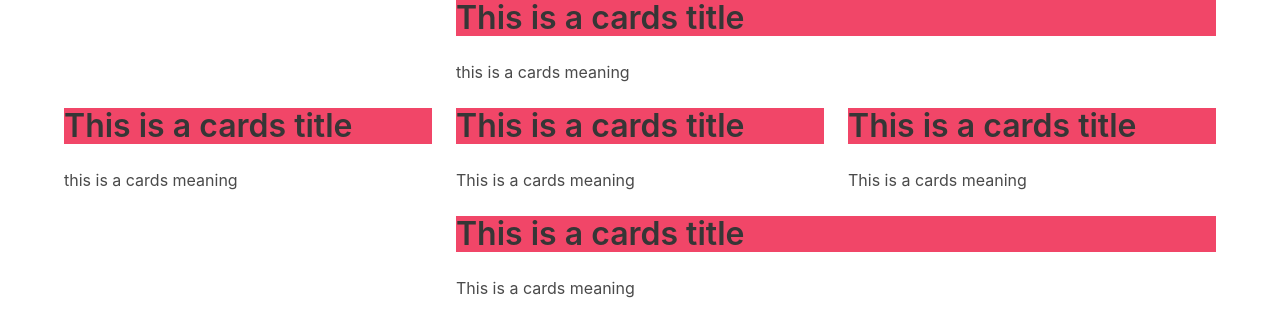
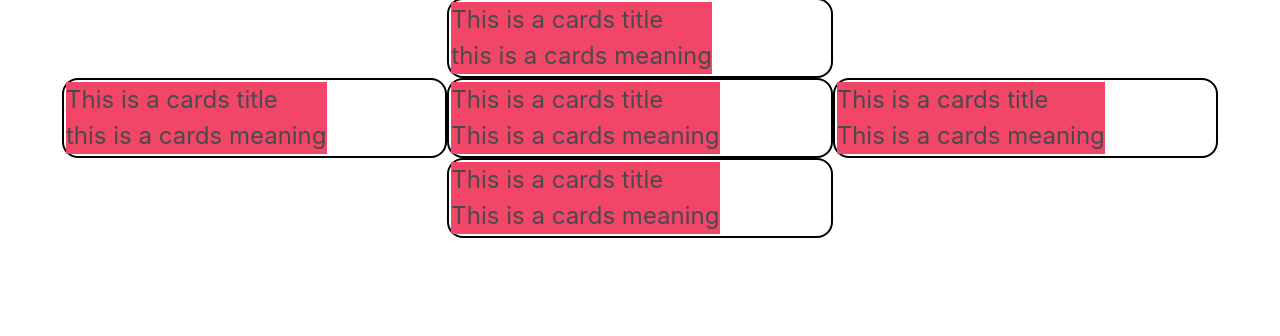
Before and after one commit to sebastian-espeset/tarot-generator, a React (Create React App) app in the folder tarot-generator/: page / in a window 1280 px wide. Shown: the top 336 px of the page. Built offline with nearby package versions, Linux system fonts and the light colour scheme; no server answers.

Commit message:
cards are laid out correctly, slight border, toggling works

```diff
--- a/tarot-generator/src/Cards.js
+++ b/tarot-generator/src/Cards.js
@@ -1,5 +1,6 @@
 import React, { useState, useEffect } from "react";
 import axios from "axios";
+import './card.css';
 
 const tarotUrl = "https://rws-cards-api.herokuapp.com/api/v1/cards";
 const cardCount = 5;
@@ -33,88 +34,95 @@ const Cards = () => {
       ...cardReveal,
       [e.target.getAttribute("name")]: !cardReveal[targetedCard],
     });
-    console.log(targetedCard)
   };
 
   return (
-    <div className="container">
-      <div className="columns">
-        <div className="column is-offset-one-third">
+
+    <div className="container is-cards-container">
+      <div className="tile is-ancestor">
+      <div className="tile is-4"></div>{/*This is a blank tile for adding space */}
+
+        <div className="tile is-4 is-bordered">
           <div
             onClick={handleCardReveal}
             name="card_one"
             className={
-              cardReveal.card_one ? "title" : "title has-background-danger"
+              cardReveal.card_one ? "content is-large" : "content has-background-danger is-large"
             }
           >
             {cardData[0] ? cardData[0].name : "This is a cards title"}
-          </div>
           <div className="content">
             {cardData[0] ? cardData[0].meaning_up : "this is a cards meaning"}
           </div>
+          </div>
         </div>
       </div>
-      <div className="columns">
-        <div className="column">
+      <div className="tile is-4"></div>
+      <div className="tile is-ancestor">
+        <div className="tile is-4 is-bordered" onClick={handleCardReveal}>
           <div
-            onClick={handleCardReveal}
+
             className={
-              cardReveal.card_two ? "title" : "title has-background-danger"
+              cardReveal.card_two ? "content is-large" : "content has-background-danger is-large"
             }
             name="card_two"
           >
             {cardData[1] ? cardData[1].name : "This is a cards title"}
-          </div>
           <div className="content">
             {cardData[1] ? cardData[1].meaning_up : "this is a cards meaning"}
           </div>
+          </div>
         </div>
-        <div className="column">
+        <div className="tile is-4 is-bordered" onClick={handleCardReveal}>
           <div
-            onClick={handleCardReveal}
+
             className={
-              cardReveal.card_three ? "title" : "title has-background-danger"
+              cardReveal.card_three
+                ? "content is-large"
+                : "content has-background-danger is-large"
             }
             name="card_three"
           >
             {cardData[2] ? cardData[2].name : "This is a cards title"}
-          </div>
           <div className="content">
             {cardData[2] ? cardData[2].meaning_up : "This is a cards meaning"}
           </div>
+          </div>
         </div>
-        <div className="column">
+        <div className="tile is-4 is-bordered"  onClick={handleCardReveal}>
           <div
-            onClick={handleCardReveal}
+
             className={
-              cardReveal.card_four ? "title" : "title has-background-danger"
+              cardReveal.card_four ? "content is-large" : "content has-background-danger is-large"
             }
             name="card_four"
           >
             {cardData[3] ? cardData[3].name : "This is a cards title"}
-          </div>
           <div className="content">
             {cardData[3] ? cardData[3].meaning_up : "This is a cards meaning"}
           </div>
+          </div>
         </div>
       </div>
-      <div className="columns">
-        <div className="column is-offset-one-third">
+       <div className="tile is-ancestor">
+      <div className="tile is-4"></div>
+        <div className="tile is-4 is-bordered" onClick={handleCardReveal}>
           <div
-            onClick={handleCardReveal}
+
             className={
-              cardReveal.card_five ? "title" : "title has-background-danger"
+              cardReveal.card_five ? "content is-large" : "content has-background-danger is-large"
             }
             name="card_five"
           >
             {cardData[4] ? cardData[4].name : "This is a cards title"}
-          </div>
-          <div className="content">
-            {cardData[4] ? cardData[4].meaning_up : "This is a cards meaning"}
+            <div className="content">
+              {cardData[4] ? cardData[4].meaning_up : "This is a cards meaning"}
+            </div>
           </div>
         </div>
       </div>
-    </div>
+      <div className = "tile is-4"></div>
+      </div>
   );
 };
 export default Cards;
--- /dev/null
+++ b/tarot-generator/src/card.css
@@ -0,0 +1,9 @@
+.is-bordered{
+   border:black solid 2px;
+   padding:2px;
+   border-radius: 1rem;
+}
+.is-cards-container{
+   padding: 10px;
+
+}
```
Also changed, not shown: tarot-generator/src/Card-details.css (deleted, +0 -12 lines), tarot-generator/src/Card.js (deleted, +0 -12 lines).
